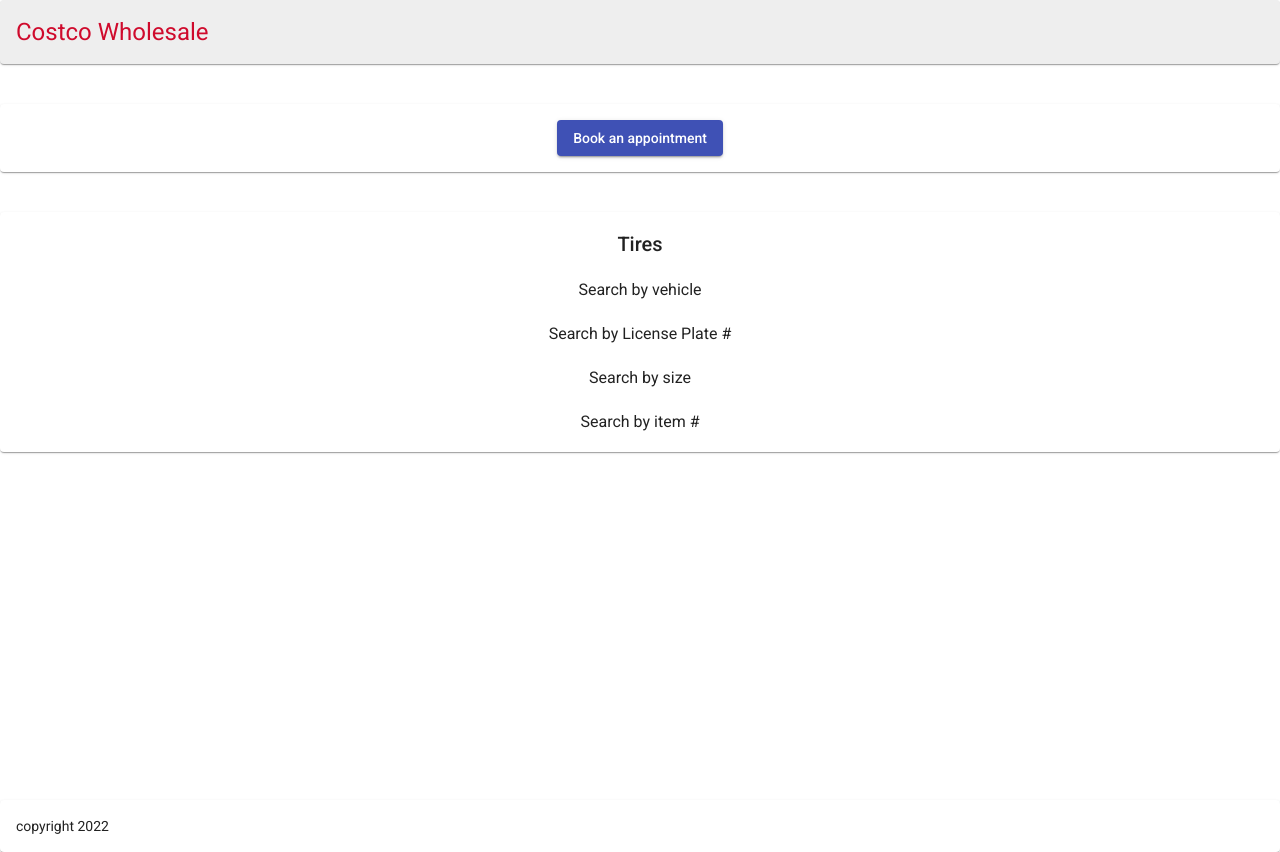
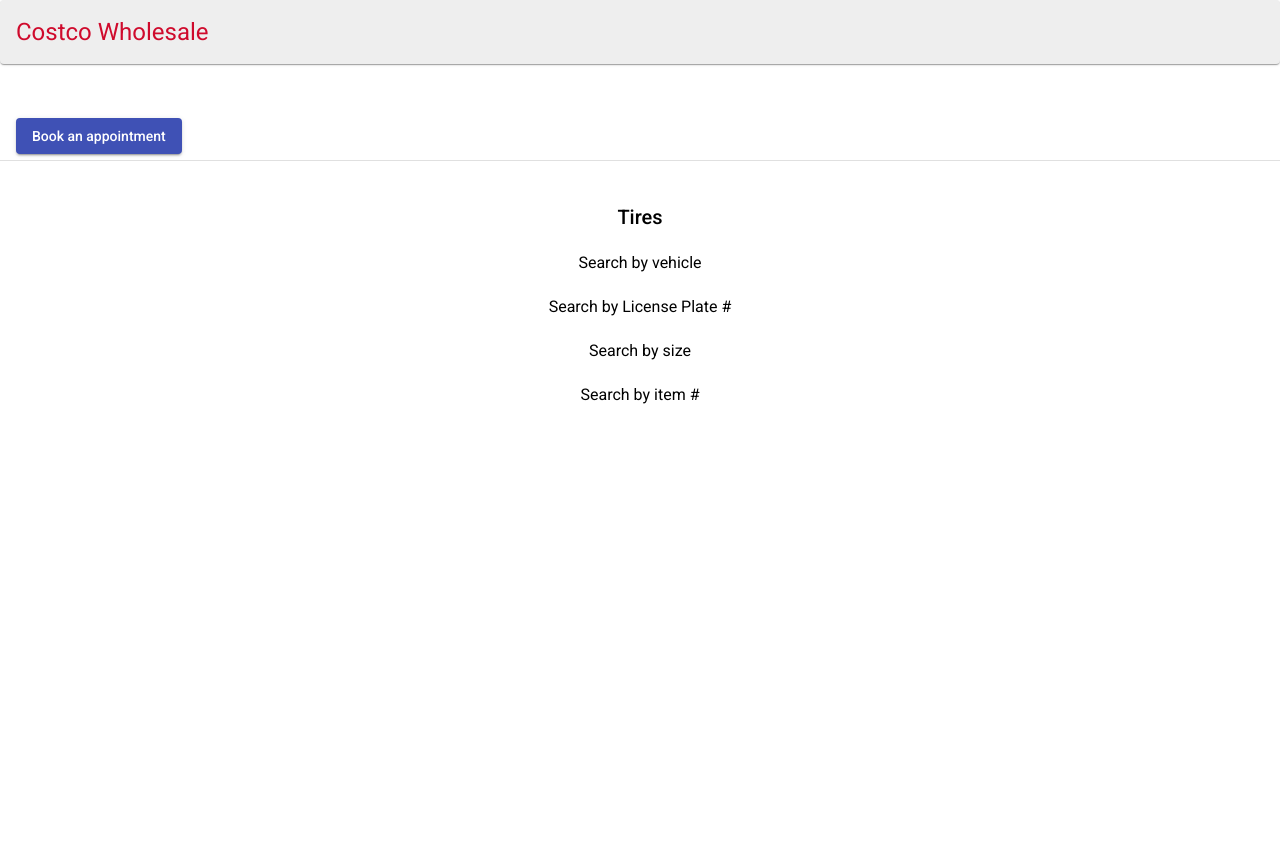
Before and after one commit to lizziluebke/cal-app, an Angular app: page / in a window 1280 px wide. After the commit the page ends 800 px from the top, so only its background shows below. Built offline with nearby package versions, Linux system fonts and the light colour scheme; what ngdatecalendar would draw is missing.

Commit message:
initial commit

```diff
--- a/src/app/date/date.component.ts
+++ b/src/app/date/date.component.ts
@@ -1,4 +1,7 @@
 import { Component, OnInit } from '@angular/core';
+import { getAppointmentService } from '../services/getAppointments.service';
+import { Observable } from 'rxjs';
+import { Injectable } from '@angular/core';
 
 
 @Component({
@@ -9,9 +12,12 @@ import { Component, OnInit } from '@angular/core';
 export class DateComponent implements OnInit {
   services: string[] = ['Tire install', ' Tire rotation', 'Battery replacement'];
   selected: any;
+  getAppointmentService: any;
   constructor() { }
 
-  ngOnInit(): void {
+  ngOnInit() {
+    this.getAppointmentService.getAppointments()
+    console.log("appointment");
   }
 
 
--- a/src/app/home/home.component.css
+++ b/src/app/home/home.component.css
@@ -9,3 +9,8 @@ body {
   text-align: left;
   color: #cf0a2c;
 }
+
+mat-list-item {
+  margin: auto;
+  display: flex;
+}
--- a/src/app/home/home.component.html
+++ b/src/app/home/home.component.html
@@ -4,19 +4,20 @@
     <h1>Costco Wholesale</h1>
  </mat-card>
  <br><br>
-  <mat-card>
+  <mat-list>
 
-
+<mat-list-item>
 
 <a href="/date">
 
-    <button mat-raised-button color="primary">
+    <button mat-raised-button color="primary" id="appointment">
         Book an appointment
     </button>
 </a>
-</mat-card>
+</mat-list-item>
+<mat-divider></mat-divider>
 <br><br>
-<mat-card>
+
   <h2>Tires</h2>
   <h3>Search by vehicle</h3>
   <h3>Search by License Plate #</h3>
@@ -25,12 +26,5 @@
 
 
 
-
-</mat-card>
+</mat-list>
 </body>
-
-<footer>
-<mat-card>copyright 2022</mat-card>
-
-
-</footer>
--- /dev/null
+++ b/src/app/models/appointmentModels.ts
@@ -0,0 +1,21 @@
+export interface createAppointmentRequest{
+  cardNumber: string
+  startTime: string
+  duration: string
+  serviceId: string
+}
+
+export interface createAppointmentResponse{
+  appointmentId: string
+  customerId: string
+  startTimestamp: string
+  endTimestamp: string
+}
+
+export interface getAppointmentResponse{
+  facilityId: string
+  startDate: string
+  endDate: string
+  appointmentSlots: Date
+
+}
--- /dev/null
+++ b/src/app/services/getAppointments.service.ts
@@ -0,0 +1,28 @@
+import { HttpClient } from "@angular/common/http";
+import { Injectable } from "@angular/core";
+import { Observable } from "rxjs";
+import { createAppointmentRequest, createAppointmentResponse, getAppointmentResponse } from 'src/app/models/appointmentModels';
+
+@Injectable({
+  providedIn: 'root',
+})
+
+export class getAppointmentService {
+
+  constructor(private http: HttpClient) {
+
+  }
+    createAppointment(appointmentRequest: createAppointmentRequest): Observable<createAppointmentResponse> {
+      return this.http.post<createAppointmentResponse>(
+        `/api/en-us/110/487/MemberAppointment/v1/createAppointment`, appointmentRequest
+      );
+
+    }
+
+    getAppointments() {
+      return this.http.get<getAppointmentResponse>(
+        '/api/en-us/110/487/MemberAppointment/v1/getOpenings'
+      );
+    }
+
+}
```
Also changed, not shown: src/app/app.module.ts (+8 -2 lines), src/app/app.component.ts (line endings or trailing spaces).
